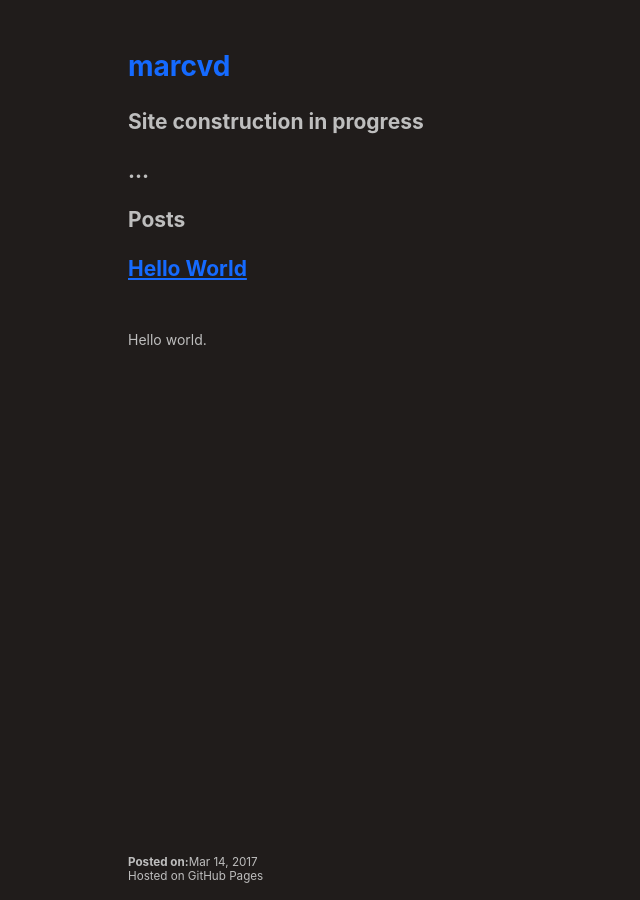
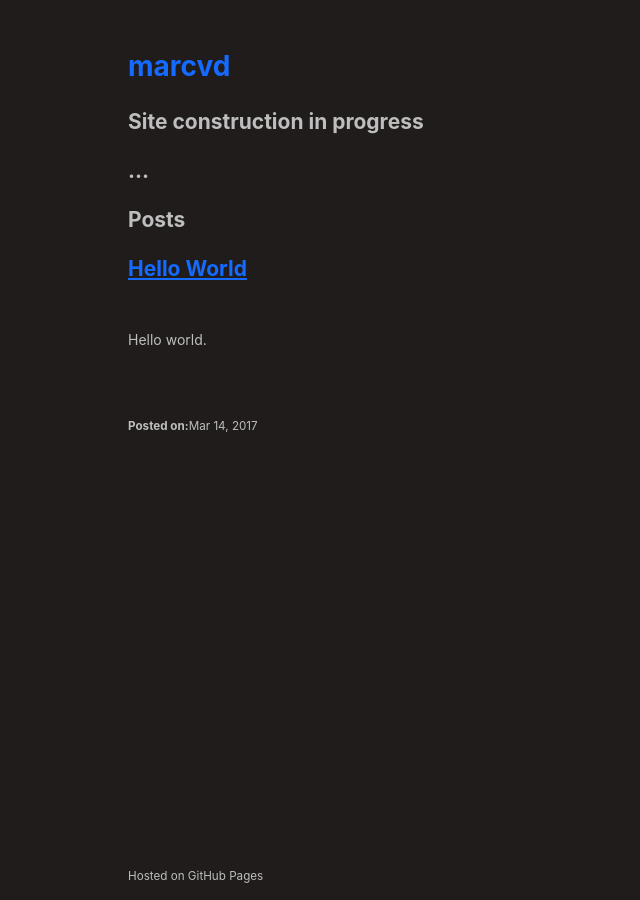
Before and after one commit to marc-q/marc-q.github.io, a Jekyll site: the page built from index.md, in a window 1280 px wide. Shown: the whole page, without its empty margins (0-640 px from the left). Built offline with Jekyll 4.4.1, drawn with Linux system fonts in a browser that asks for light colours; the repository's description, which GitHub fills in, is left out; our own code applies the rules of GitHub Pages for plain Markdown files.

Commit message:
Wip (#20)
* Update default.html

* Update style.css

```diff
--- a/_layouts/default.html
+++ b/_layouts/default.html
@@ -19,7 +19,7 @@
 
       </section>
     </div>
-    <footer>
+    <footer class="main">
       <p><small>Hosted on GitHub Pages</small></p>
     </footer>
   </body>
--- a/assets/css/style.css
+++ b/assets/css/style.css
@@ -4,11 +4,11 @@ html
 	font-size: 14px;
 	line-height: 1.5;
 	background-color: #201c1b;
-  color: #bebebe;
+	color: #bebebe;
 }
 
 /* Layout */
-body, footer
+body, footer.main
 {
 	margin: 0;
 	padding: 0;
@@ -25,14 +25,14 @@ body
 
 div.content
 {
-  margin-top: 5vh;
+	margin-top: 5vh;
 	padding-bottom: 50px;
 }
 
-footer
+footer.main
 {
 	height: 50px;
-  position: absolute;
+	position: absolute;
 	bottom: 0;
 }
 
```
